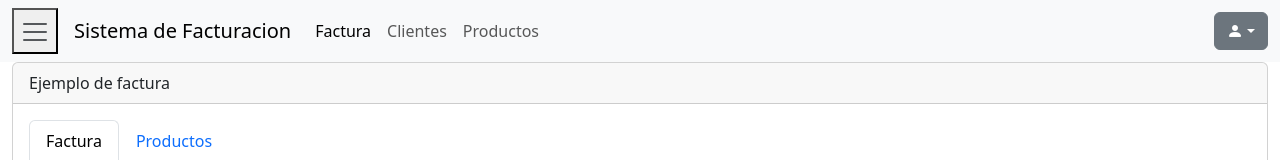
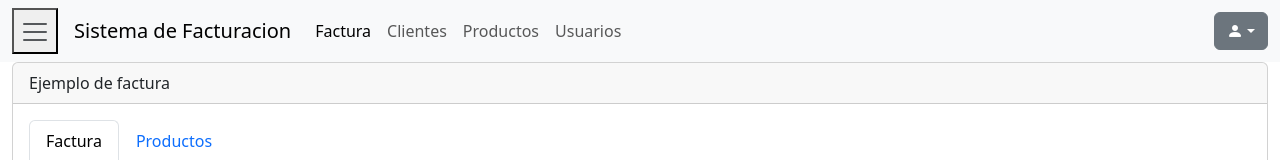
Before and after one commit to ByronGTh/invoice-app, a React (Vite) app: page /factura in a window 1280 px wide. Shown: the top 160 px of the page. Built offline with nearby package versions, Linux system fonts and the light colour scheme; no server answers.

Commit message:
src/componentes/navbar/Navbar.jsx: Etiqueta NavLink para componente usuario agregada

```diff
--- a/src/componentes/navbar/Navbar.jsx
+++ b/src/componentes/navbar/Navbar.jsx
@@ -24,6 +24,9 @@
                         </li>
                         <li className="nav-item">
                             <NavLink className={'nav-link'} to={"/productos"}>Productos</NavLink>
+                        </li>
+                        <li className="nav-item">
+                            <NavLink className={'nav-link'} to={"/usuarios"}>Usuarios</NavLink>
                         </li>
                     </ul>
                 </div>
```
